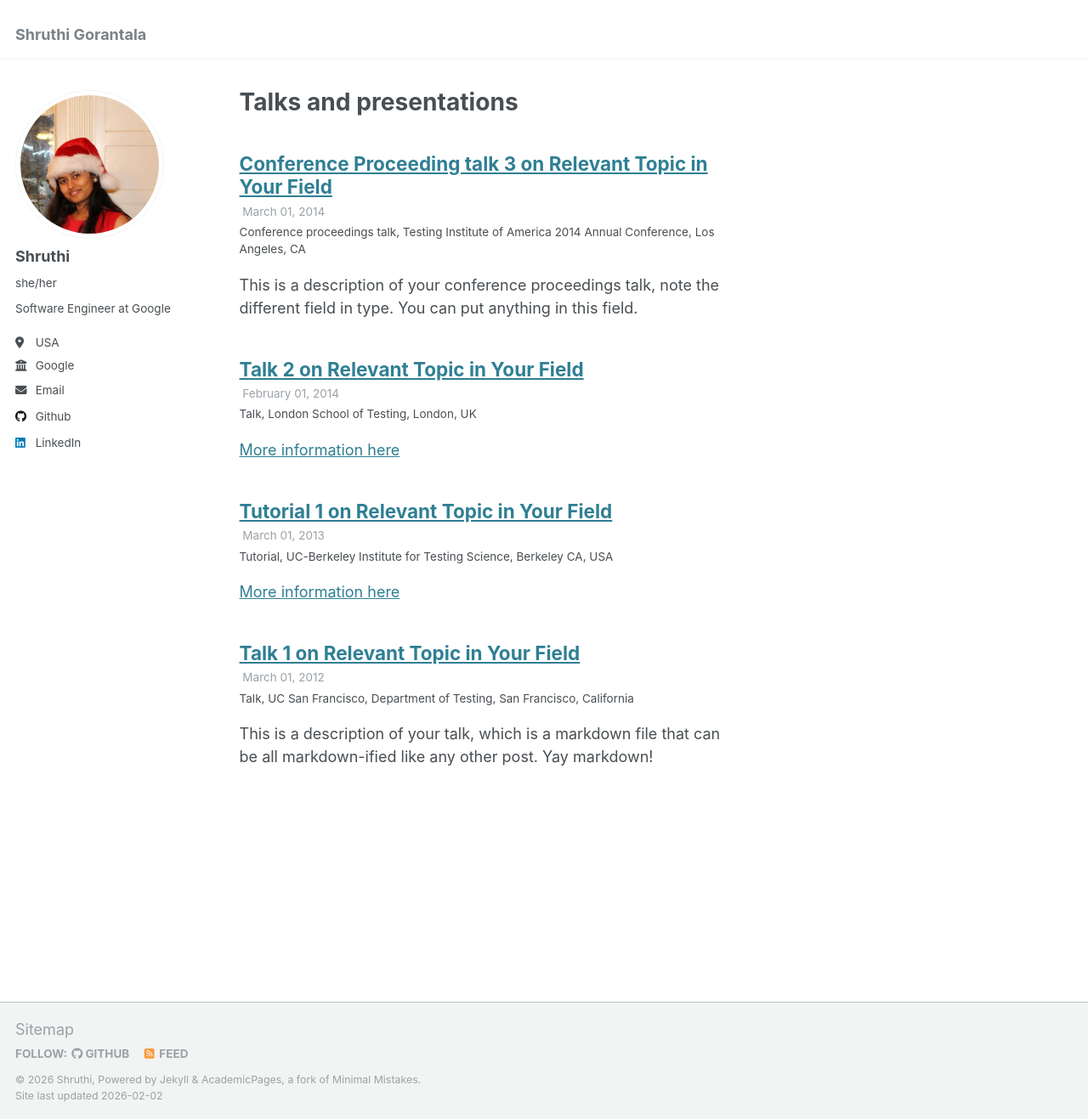
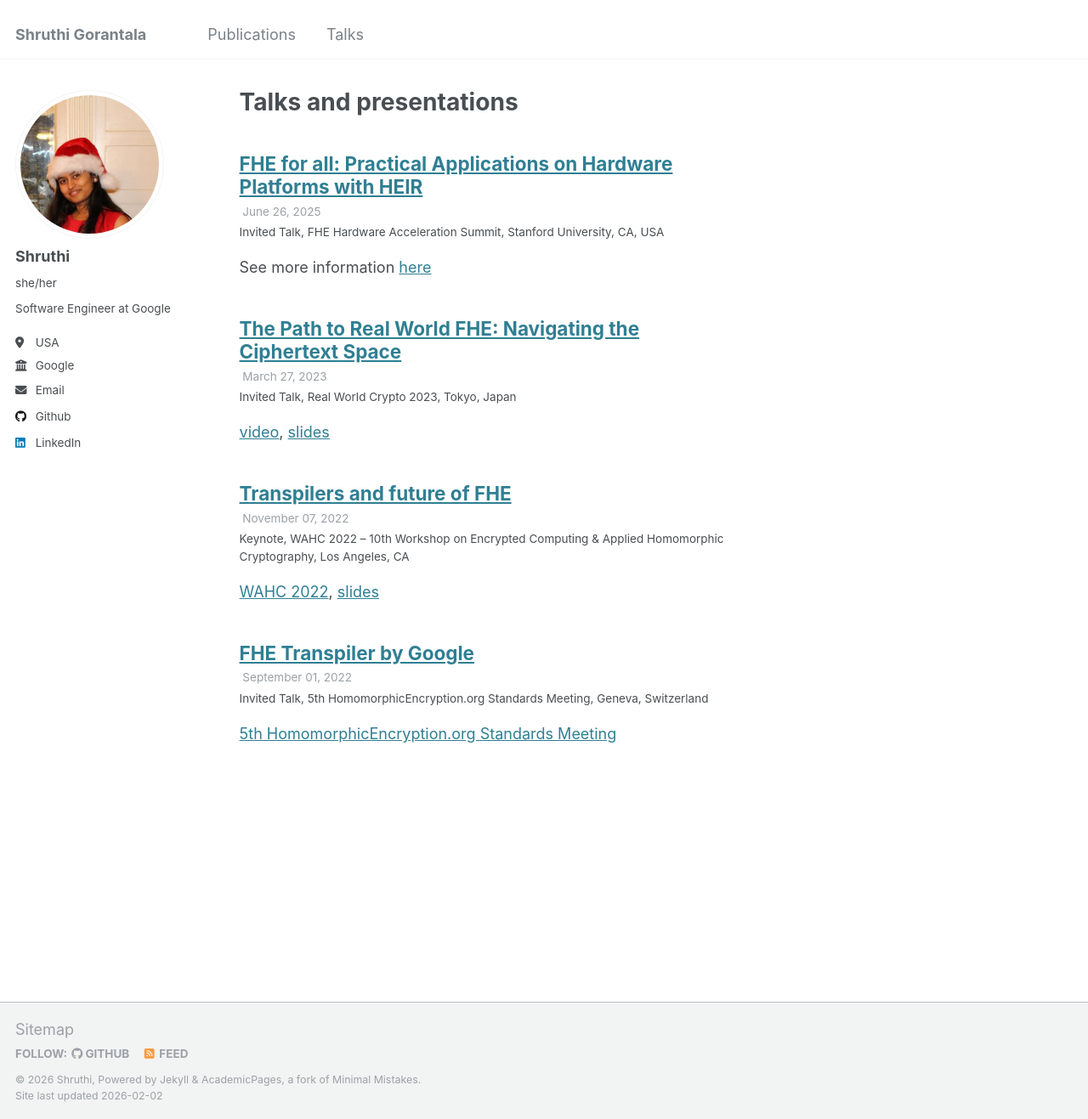
Before and after one commit to code-perspective/code-perspective.github.io, a Jekyll site: the page built from _pages/talks.html, in a window 1280 px wide and 1317 px high. Shown: the whole window at 85% size. Built offline with Jekyll 4.4.1, drawn with Linux system fonts in a browser that asks for light colours.

Commit message:
Add some talks and publications

```diff
--- a/_talks/2012-03-01-talk-1.md
+++ /dev/null
@@ -1,11 +0,0 @@
----
-title: "Talk 1 on Relevant Topic in Your Field"
-collection: talks
-type: "Talk"
-permalink: /talks/2012-03-01-talk-1
-venue: "UC San Francisco, Department of Testing"
-date: 2012-03-01
-location: "San Francisco, California"
----
-
-This is a description of your talk, which is a markdown file that can be all markdown-ified like any other post. Yay markdown!
--- a/_talks/2013-03-01-tutorial-1.md
+++ /dev/null
@@ -1,13 +0,0 @@
----
-title: "Tutorial 1 on Relevant Topic in Your Field"
-collection: talks
-type: "Tutorial"
-permalink: /talks/2013-03-01-tutorial-1
-venue: "UC-Berkeley Institute for Testing Science"
-date: 2013-03-01
-location: "Berkeley CA, USA"
----
-
-[More information here](http://exampleurl.com)
-
-This is a description of your tutorial, note the different field in type. This is a markdown files that can be all markdown-ified like any other post. Yay markdown!
--- a/_talks/2014-02-01-talk-2.md
+++ /dev/null
@@ -1,13 +0,0 @@
----
-title: "Talk 2 on Relevant Topic in Your Field"
-collection: talks
-type: "Talk"
-permalink: /talks/2014-02-01-talk-2
-venue: "London School of Testing"
-date: 2014-02-01
-location: "London, UK"
----
-
-[More information here](http://example2.com)
-
-This is a description of your talk, which is a markdown files that can be all markdown-ified like any other post. Yay markdown!
--- a/_talks/2014-03-01-talk-3.md
+++ /dev/null
@@ -1,11 +0,0 @@
----
-title: "Conference Proceeding talk 3 on Relevant Topic in Your Field"
-collection: talks
-type: "Conference proceedings talk"
-permalink: /talks/2014-03-01-talk-3
-venue: "Testing Institute of America 2014 Annual Conference"
-date: 2014-03-01
-location: "Los Angeles, CA"
----
-
-This is a description of your conference proceedings talk, note the different field in type. You can put anything in this field.
--- /dev/null
+++ b/_talks/2022-09-01-FHE-Transpiler.md
@@ -0,0 +1,11 @@
+---
+title: "FHE Transpiler by Google"
+collection: talks
+type: "Invited Talk"
+permalink: /talks/2022-09-01-FHE-Transpiler
+venue: "5th HomomorphicEncryption.org Standards Meeting"
+date: 2022-09-01
+location: "Geneva, Switzerland"
+---
+
+[5th HomomorphicEncryption.org Standards Meeting](https://homomorphicencryption.org/5th-homomorphicencryption-org-standards-meeting/)
--- /dev/null
+++ b/_talks/2022-11-07-wahc-keynote.md
@@ -0,0 +1,11 @@
+---
+title: "Transpilers and future of FHE"
+collection: talks
+type: "Keynote"
+permalink: /talks/2022-11-07-wahc-keynote
+venue: "WAHC 2022 – 10th Workshop on Encrypted Computing & Applied Homomorphic Cryptography"
+date: 2022-11-07
+location: "Los Angeles, CA"
+---
+
+[WAHC 2022](https://homomorphicencryption.org/workshops/wahc22/), [slides](../files/wahc_2022_keynote.pdf)
--- /dev/null
+++ b/_talks/2023-03-27-rwc.md
@@ -0,0 +1,11 @@
+---
+title: "The Path to Real World FHE: Navigating the Ciphertext Space"
+collection: talks
+type: "Invited Talk"
+permalink: /talks/2012-03-01-talk-1
+venue: "Real World Crypto 2023"
+date: 2023-03-27
+location: "Tokyo, Japan"
+---
+
+[video](https://www.youtube.com/watch?v=Q3glyMsaWIE&t=47s), [slides](https://iacr.org/submit/files/slides/2023/rwc/rwc2023/IT_5/slides.pdf)
--- /dev/null
+++ b/_talks/2025-06-26-stanford-summit.md
@@ -0,0 +1,11 @@
+---
+title: "FHE for all: Practical Applications on Hardware Platforms with HEIR"
+collection: talks
+type: "Invited Talk"
+permalink: /talks/2025-06-26-stanford-summit
+venue: "FHE Hardware Acceleration Summit"
+date: 2025-06-26
+location: "Stanford University, CA, USA"
+---
+
+See more information [here](https://coedcon.github.io/past/2025-stanford/program.html)
```
Also changed, not shown: _data/navigation.yml (+4 -4 lines), _publications/2009-10-01-paper-title-number-1.md (deleted, +0 -14 lines), _publications/2010-10-01-paper-title-number-2.md (deleted, +0 -14 lines), _publications/2013-09-21-fpe-performance-analysis.md (added, +12 -0 lines), _publications/2015-10-01-paper-title-number-3.md (deleted, +0 -14 lines), _publications/2021-06-14-FHE-Transpiler.md (added, +16 -0 lines), _publications/2023-04-21-CACM-Article.md (added, +13 -0 lines), _publications/2024-02-17-paper-title-number-4.md (deleted, +0 -13 lines), _publications/2025-08-14-HEIR-Compiler.md (added, +15 -0 lines), 1 other file.
